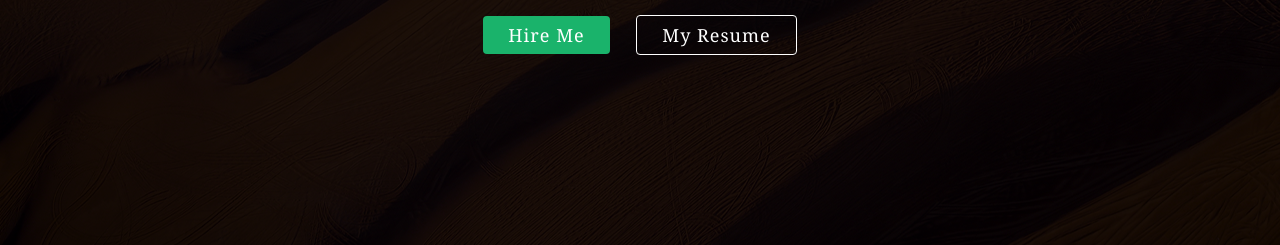
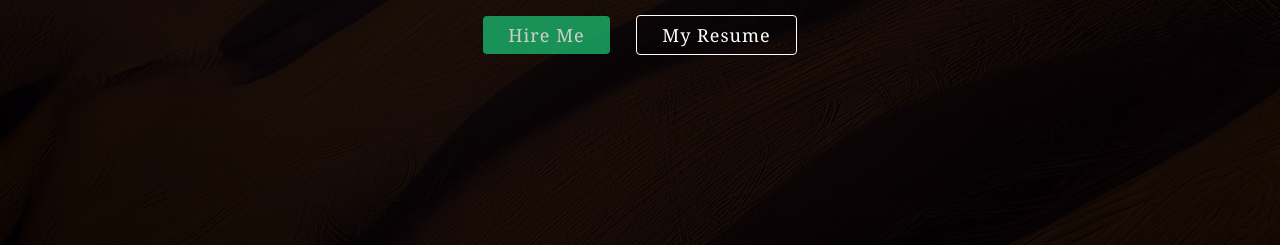
Before and after one commit to CalistusObeke01/calistus-portfolio, a Gatsby site: page / in a window 1280 px wide. In both pictures the pointer is over the link "Hire Me". Shown: the part 555-800 px from the top of the page. Built offline with nearby package versions, Linux system fonts and the light colour scheme; Gatsby itself is replaced by a stand-in of ours.

Commit message:
Add hover effect on button

```diff
--- a/src/components/layout.css
+++ b/src/components/layout.css
@@ -625,6 +625,10 @@ pre tt:after {
   text-decoration: none;
 }
 
+.btnStyling:hover {
+  opacity: 0.8;
+}
+
 .resumeStyle {
   text-decoration: none;
   color: #ffffff;
```
